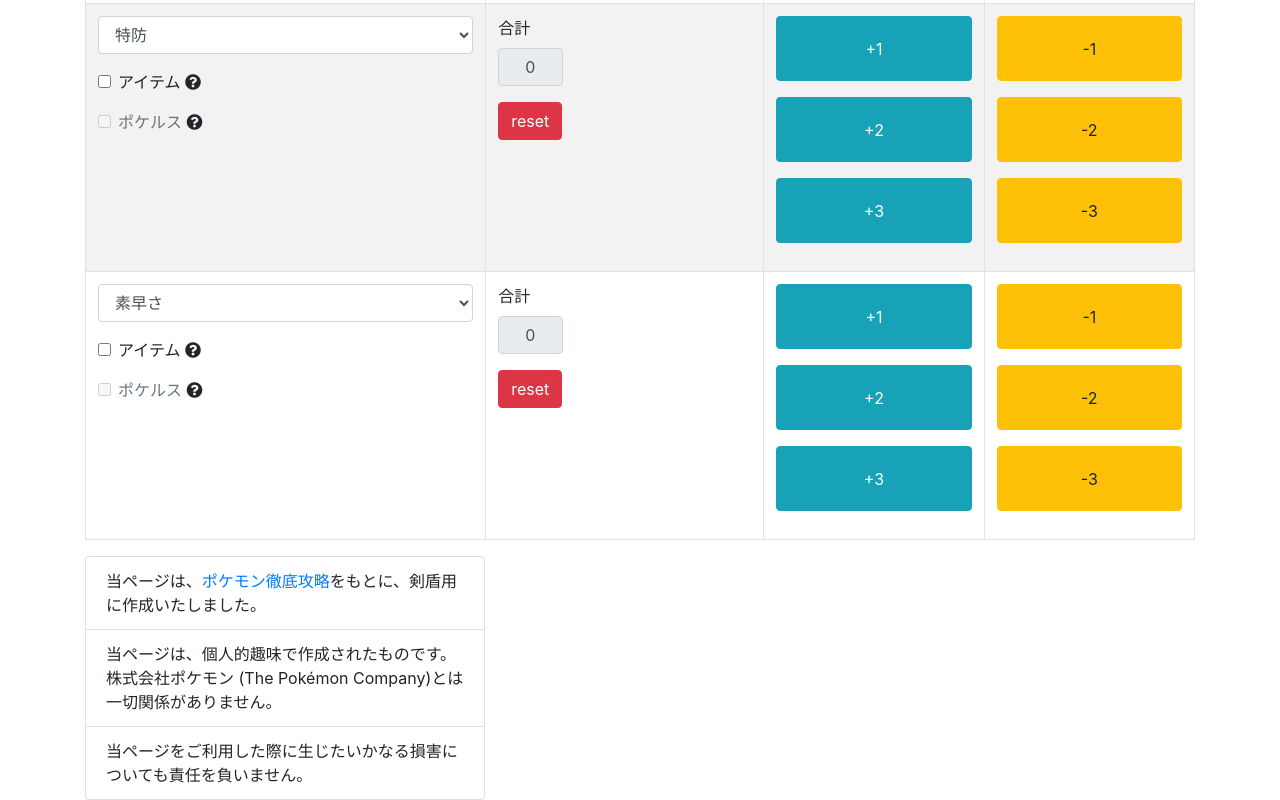
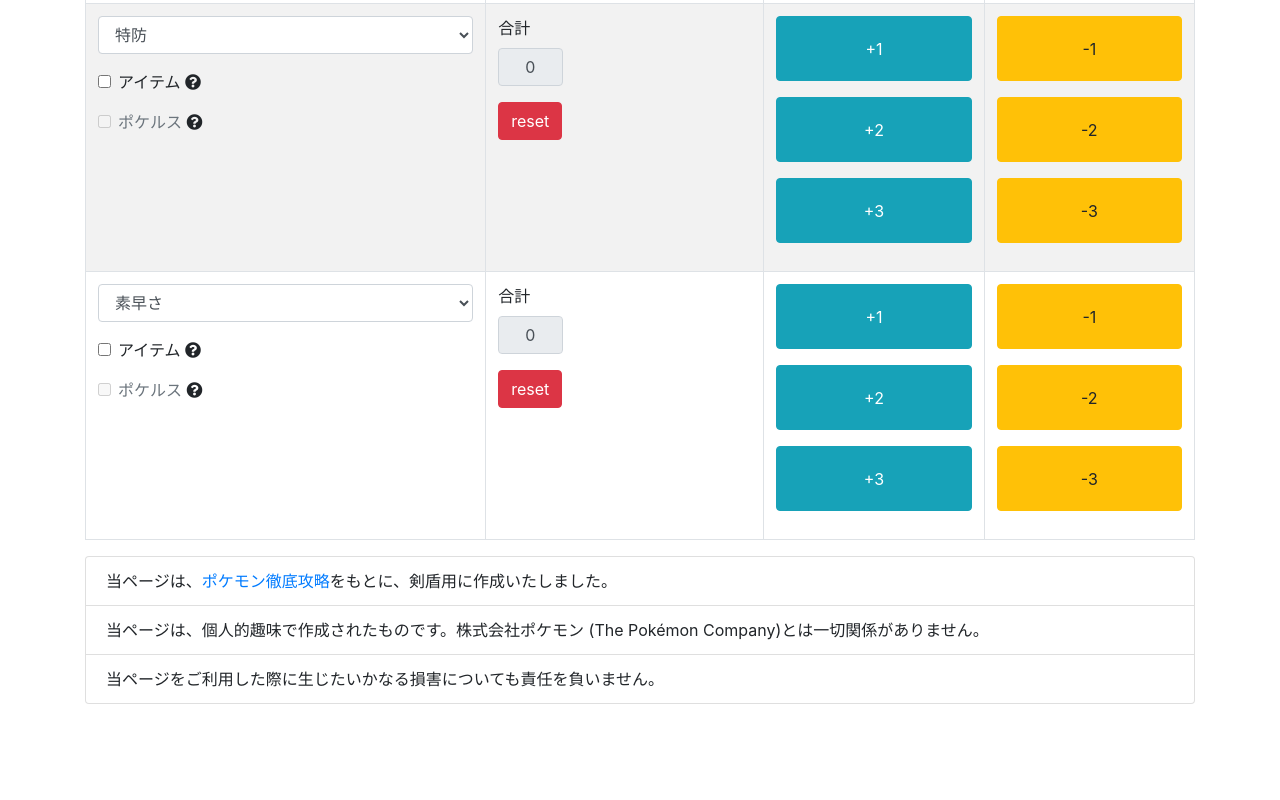
Before and after one commit to orangedm/PokeDoryokuchi, a plain HTML site: page index.html in a window 1280 px wide. Shown: the part 1119-1919 px from the top of the page. After the commit the page ends 1823 px from the top, so only its background shows below. Drawn offline with nearby package versions, Linux system fonts and the light colour scheme.

Commit message:
Add files via upload

```diff
--- a/index.html
+++ b/index.html
@@ -428,7 +428,7 @@
             </tbody>
         </table>
 
-        <ul class="list-group" style="max-width: 400px;">
+        <ul class="list-group">
             <li class="list-group-item">当ページは、<a href="https://yakkun.com/" target="_blank">ポケモン徹底攻略</a>をもとに、剣盾用に作成いたしました。</li>
             <li class="list-group-item">当ページは、個人的趣味で作成されたものです。株式会社ポケモン (The Pokémon Company)とは一切関係がありません。</li>
             <li class="list-group-item">当ページをご利用した際に生じたいかなる損害についても責任を負いません。</li>
```
